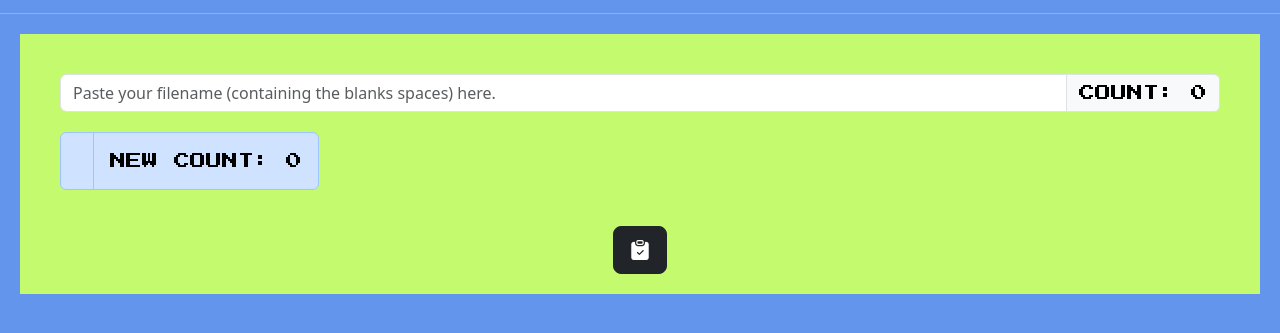
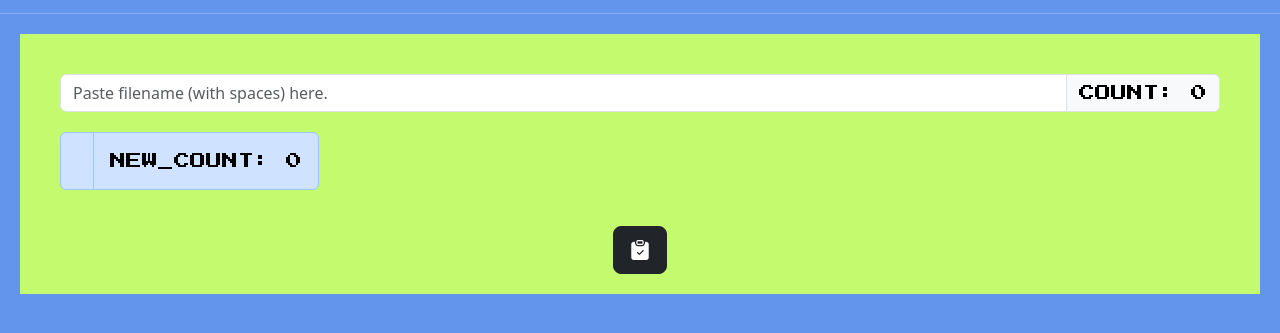
Before and after one commit to ak89mkii/c3-form-app, a website: page index.html in a window 1280 px wide. Shown: the part 419-752 px from the top of the page. Drawn offline with nearby package versions, Linux system fonts and the light colour scheme.

Commit message:
Added underscore function.

```diff
--- a/halo/test.js
+++ b/halo/test.js
@@ -5,6 +5,7 @@ const newFileName = document.getElementById("newName")
 const oldFileNameButton = document.getElementById("oldButton")
 const newFileNameButton = document.getElementById("newButton")
 const oldFileCount = document.getElementById("characterCountOld")
+const newFileCount = document.getElementById("characterCountNew")
 
 // // TESTING!
 // const testInput = document.getElementById("goku");
@@ -78,7 +79,7 @@ function newName(e) {
     newString = newCountArr.toString();
     newFinalString = newString.split(",").join('')
     newFileName.textContent = newFinalString
-    // newString = newCount;
+    newFileCount.textContent = newCount;
 }
 
 // // TESTING!
--- a/index.html
+++ b/index.html
@@ -37,7 +37,7 @@
         <div class="form">
             <form>
                 <div class="input-group mb-3">
-                    <input type="text" class="form-control" placeholder="Paste your filename (containing the blanks spaces) here." aria-label="Recipient's username" aria-describedby="basic-addon2" id="oldName">
+                    <input type="text" class="form-control" placeholder="Paste filename (with spaces) here." aria-label="Recipient's username" aria-describedby="basic-addon2" id="oldName">
                         <span class="input-group-text" id="characterCountOld">
                         COUNT: 0
                         </span>
@@ -50,7 +50,7 @@
                 <div class="alert alert-primary" role="alert" id="newName">
                 </div>
                 <div class="alert alert-primary" role="alert" id="characterCountNew">
-                    NEW COUNT: 0
+                    NEW_COUNT: 0
                 </div>
             </div>
 
```
